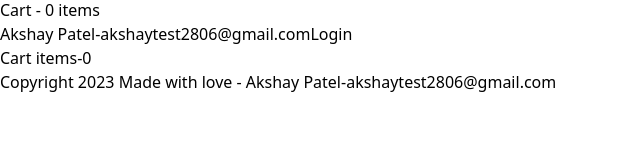
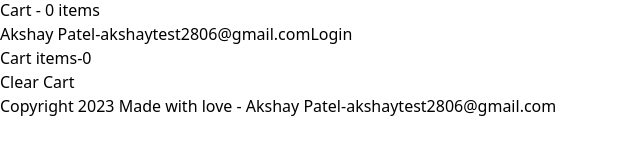
Before and after one commit to aksh-ay06/swiggy-clone, a React (Vite) app: page /cart in a window 1280 px wide. Shown: the part 398-552 px from the top of the page, without its empty margins (0-640 px from the left). Built offline with nearby package versions, Linux system fonts and the light colour scheme.

Commit message:
added clear cart in the store

```diff
--- a/src/components/Body.jsx
+++ b/src/components/Body.jsx
@@ -27,7 +27,7 @@ const Body = () => {
   async function getRestaurant(){
     const data  = await fetch("https://www.swiggy.com/dapi/restaurants/list/v5?lat=25.4504122&lng=78.594297&is-seo-homepage-enabled=true&page_type=DESKTOP_WEB_LISTING")
     const json = await data.json();
-    console.log(json);
+    // console.log(json);
     setAllRestaurants(json?.data?.cards[2]?.card?.card?.gridElements?.infoWithStyle?.restaurants);
     setFilteredRestaurants(json?.data?.cards[2]?.card?.card?.gridElements?.infoWithStyle?.restaurants);
   }
@@ -55,6 +55,7 @@ const Body = () => {
       }} />
       <button
       className="search-btn px-2 bg-purple-50 hover:bg-purple-200 rounded-sm"
+      disabled={SearchText.length<1}
       onClick={()=>{
         const data = filterData(SearchText,allrestaurants);
         setFilteredRestaurants(data);
--- a/src/components/Cart.jsx
+++ b/src/components/Cart.jsx
@@ -1,13 +1,23 @@
-import { useSelector } from "react-redux";
+import { useDispatch, useSelector } from "react-redux";
 import FoodItem from "./FoodItem";
+import { clearCart } from "./cartSlice";
 
 const Cart = () => {
     const cartItems = useSelector(store=>store.cart.items);
+
+    const dispatch=useDispatch();
+
+    const handleClearCart = () => {
+        dispatch(clearCart());
+    }
+
     return (
         <div>
-            <h1 className="font-bold text-3xl">Cart items-{cartItems.length}</h1>{
-                cartItems.map(item => <FoodItem key={item.id} {...item}/>)
-            }
+            <h1 className="font-bold text-3xl">Cart items-{cartItems.length}</h1>
+            <button className="bg-green-100 p-2 m-5" onClick={()=>handleClearCart()}>Clear Cart</button>
+            <div className="flex">
+                {cartItems.map(item => <FoodItem key={item.id} {...item}/>)}
+            </div>
 
         </div>
     )
--- a/src/components/error.jsx
+++ b/src/components/error.jsx
@@ -3,14 +3,14 @@ import { useRouteError } from "react-router-dom";
 const Error = () => {
     const err = useRouteError();
     console.log(err);
-    return <>
+    return (
+    <>
     <div>
         <h1>oops you have run into an error</h1>
         <h2>{err.status + ': ' + err.statusText}</h2>
     </div>
     </>
-
-
+    );
 }
 
 export default Error;
```
